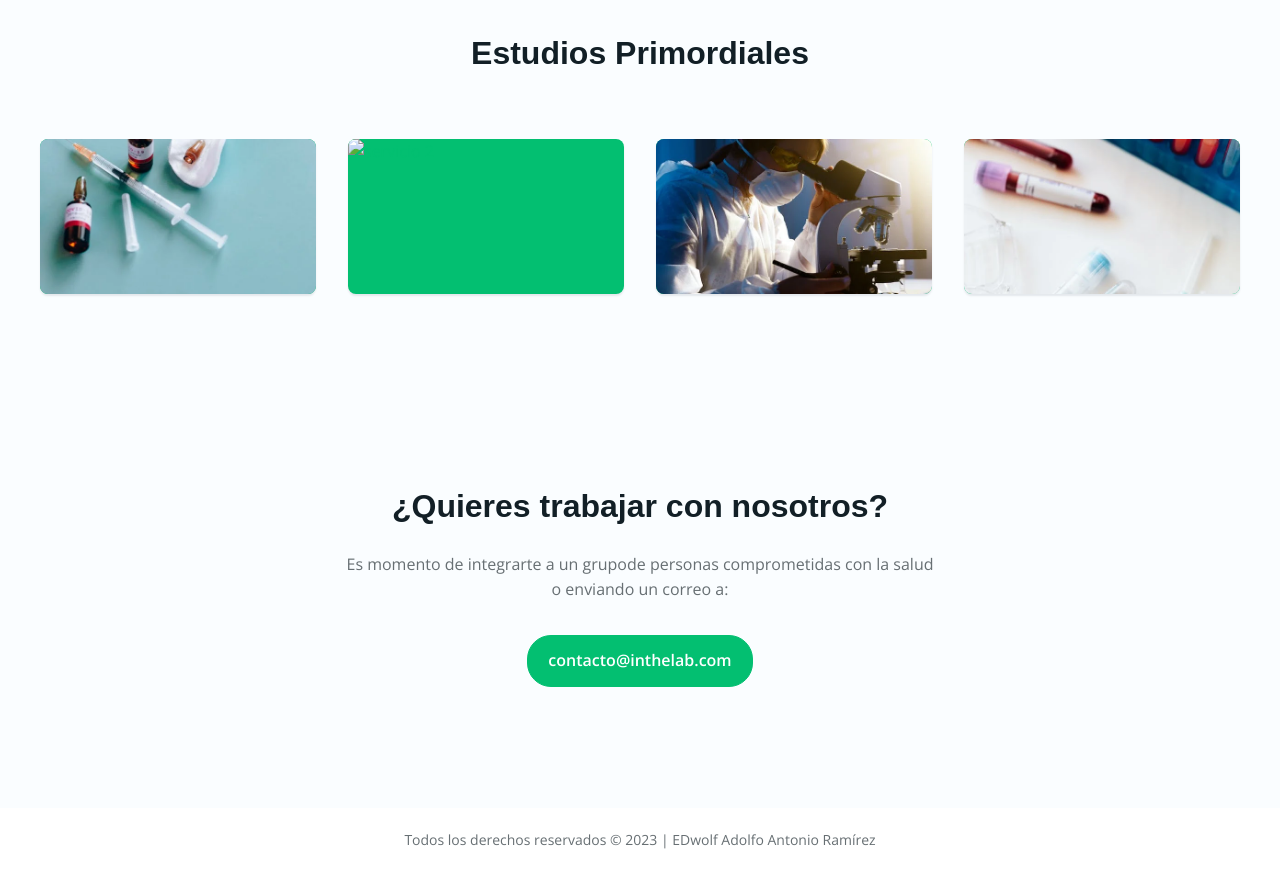
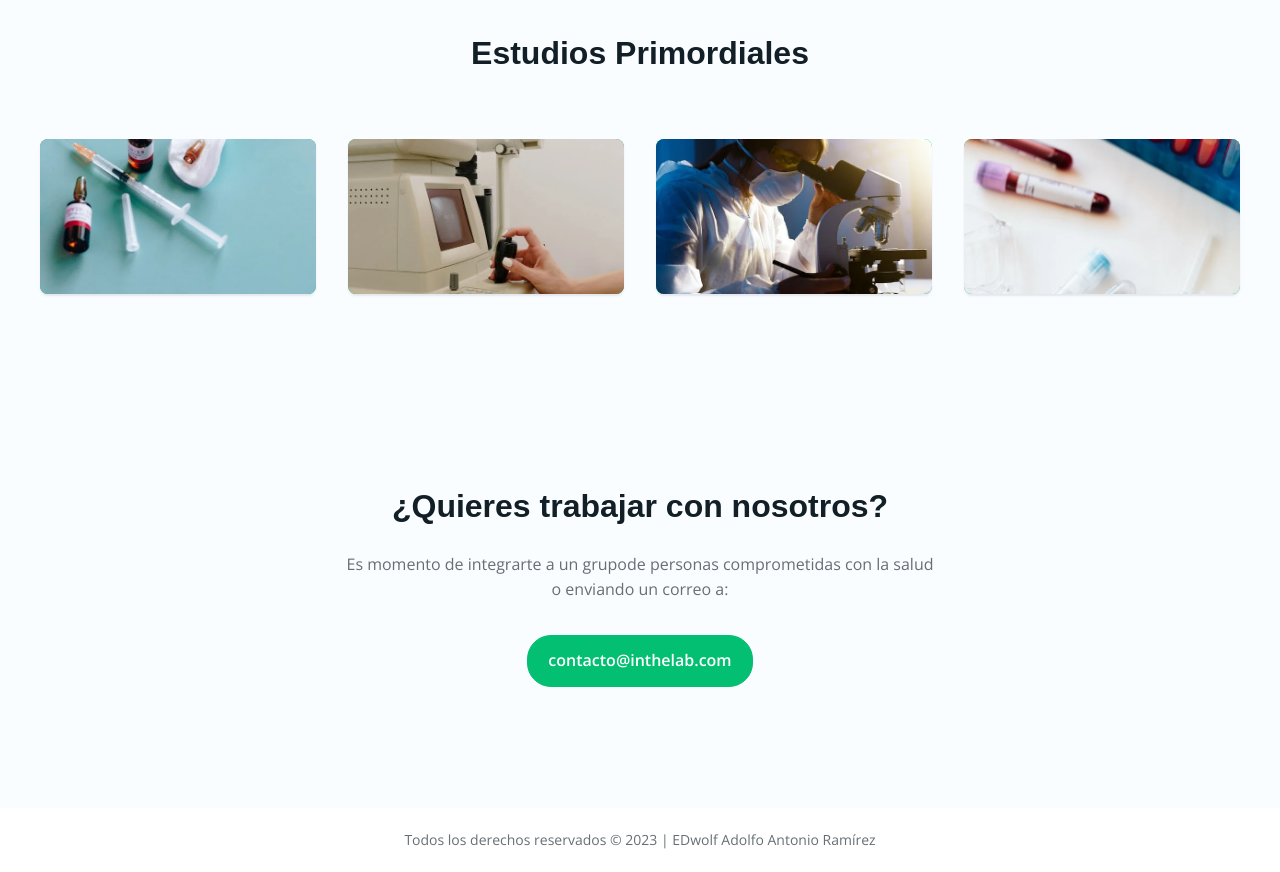
Before and after one commit to lobobandido/inthelab.github.io, a plain HTML site: page index.html in a window 1280 px wide. Shown: the part 1420-2292 px from the top of the page. Drawn offline with nearby package versions, Linux system fonts and the light colour scheme; some icons are missing; a web font is replaced by a local one.

Commit message:
Initial commit

```diff
--- a/index.html
+++ b/index.html
@@ -114,7 +114,7 @@
               <p>Descripción estudio</p>
             </div>
             <div class="image-container">
-              <img src="/images/hetalogia.jpg" alt="servicio 2">
+              <img src="/hetalogia.jpg" alt="servicio 2">
             </div>
           </article>
         </a>
```
